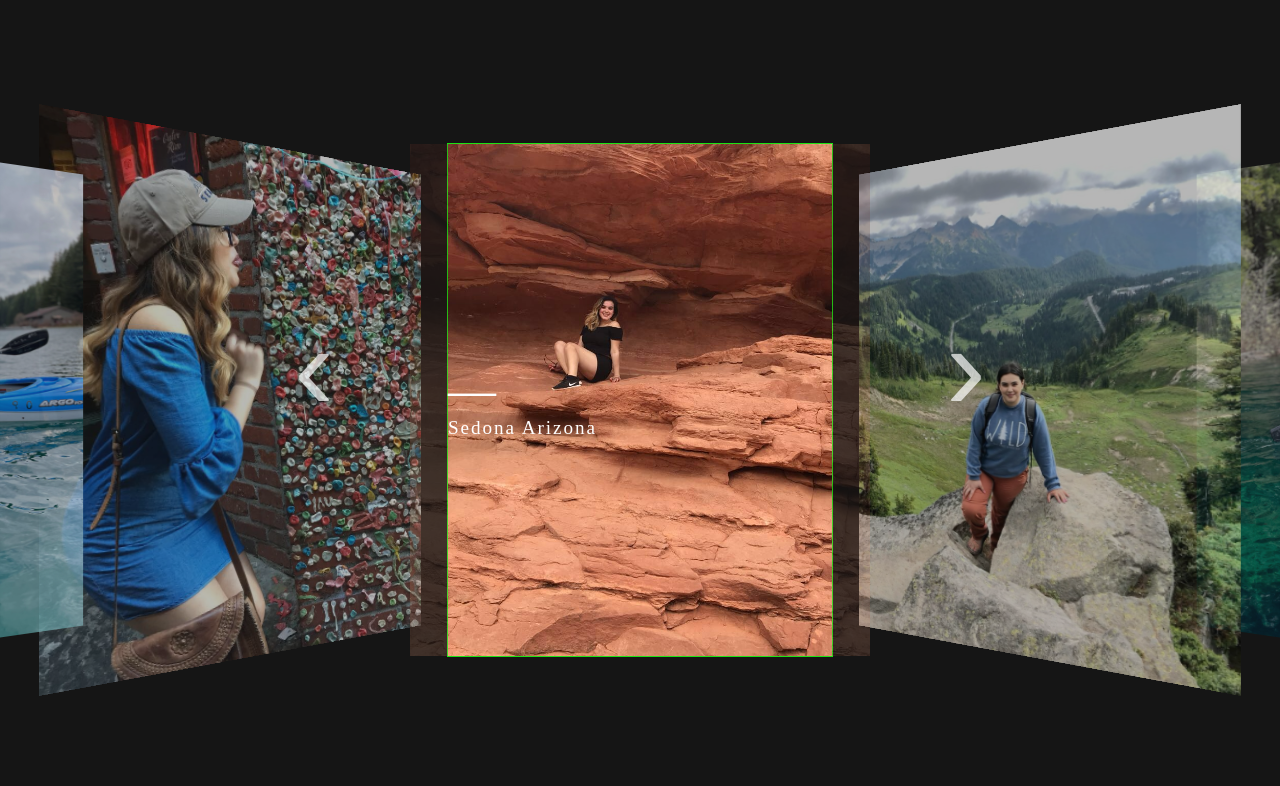
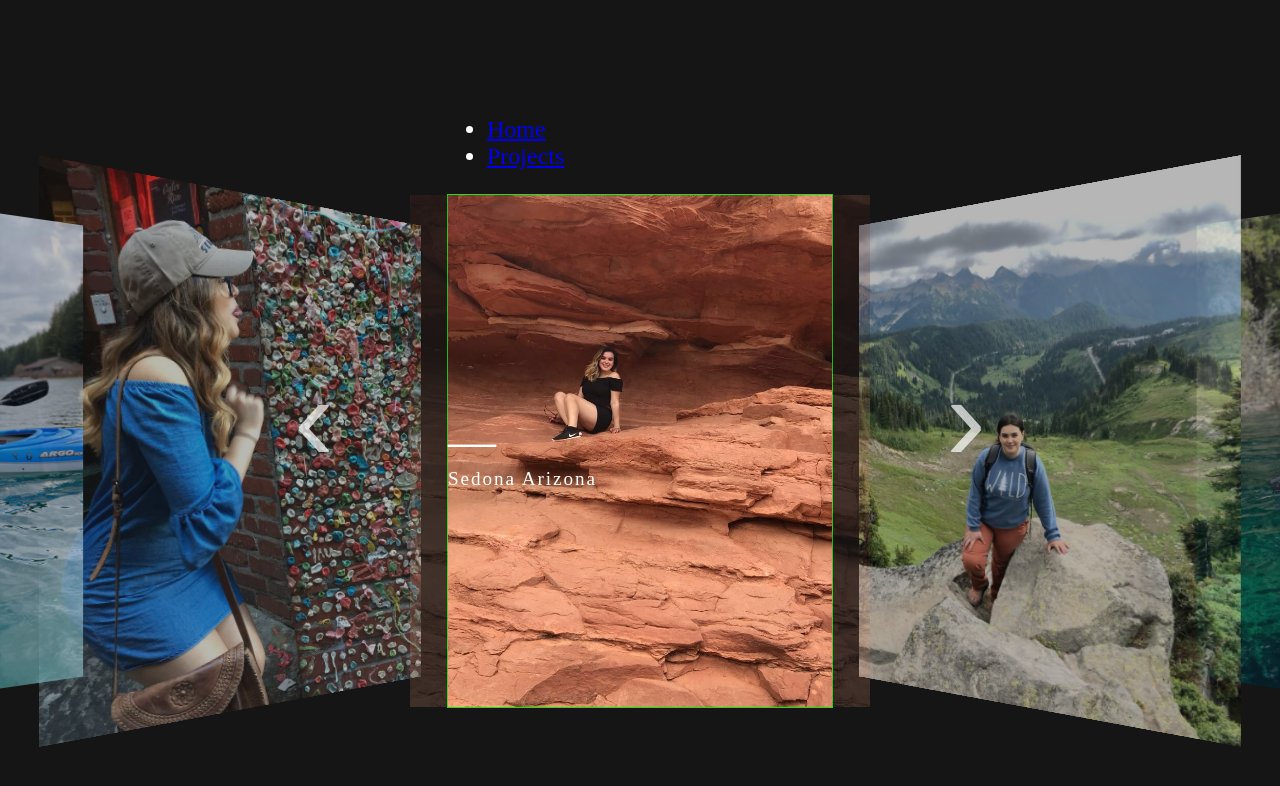
Before and after one commit to yovana-pelayo/my-app, a React (Create React App) app: page / in a window 1280 px wide. Shown: the top 786 px of the page. Built offline with nearby package versions, Linux system fonts and the light colour scheme.

Commit message:
projects is now displaying text. I mislabled the path in the ap js file

```diff
--- a/src/App.js
+++ b/src/App.js
@@ -1,6 +1,7 @@
 import AboutMe from './View/AboutMe';
 import './App.css';
 import { Route , Routes} from 'react-router-dom';
+import Projects from './Menu/Projects';
 
 function App() {
   return (
@@ -8,6 +9,8 @@
    <Routes>
 
    <Route path= '/' element={<AboutMe/>}/>
+   <Route path= '/projects' element={<Projects/>}/>
+
 
    </Routes>
    </>
--- a/src/View/AboutMe.jsx
+++ b/src/View/AboutMe.jsx
@@ -1,3 +1,4 @@
+import Header from "../Menu/Header";
 import "./AboutMe.css";
 import React from "react";
 
@@ -125,6 +126,8 @@
   const [state, dispatch] = React.useReducer(slidesReducer, initialState);
 
   return (
+    <div>
+      <Header/>
     <div className="slides">
       <button onClick={() => dispatch({ type: "PREV" })}>‹</button>
 
@@ -133,6 +136,7 @@
         return <Slide slide={slide} offset={offset} key={i} />;
       })}
       <button onClick={() => dispatch({ type: "NEXT" })}>›</button>
+      </div>
     </div>
   );
     }
```
